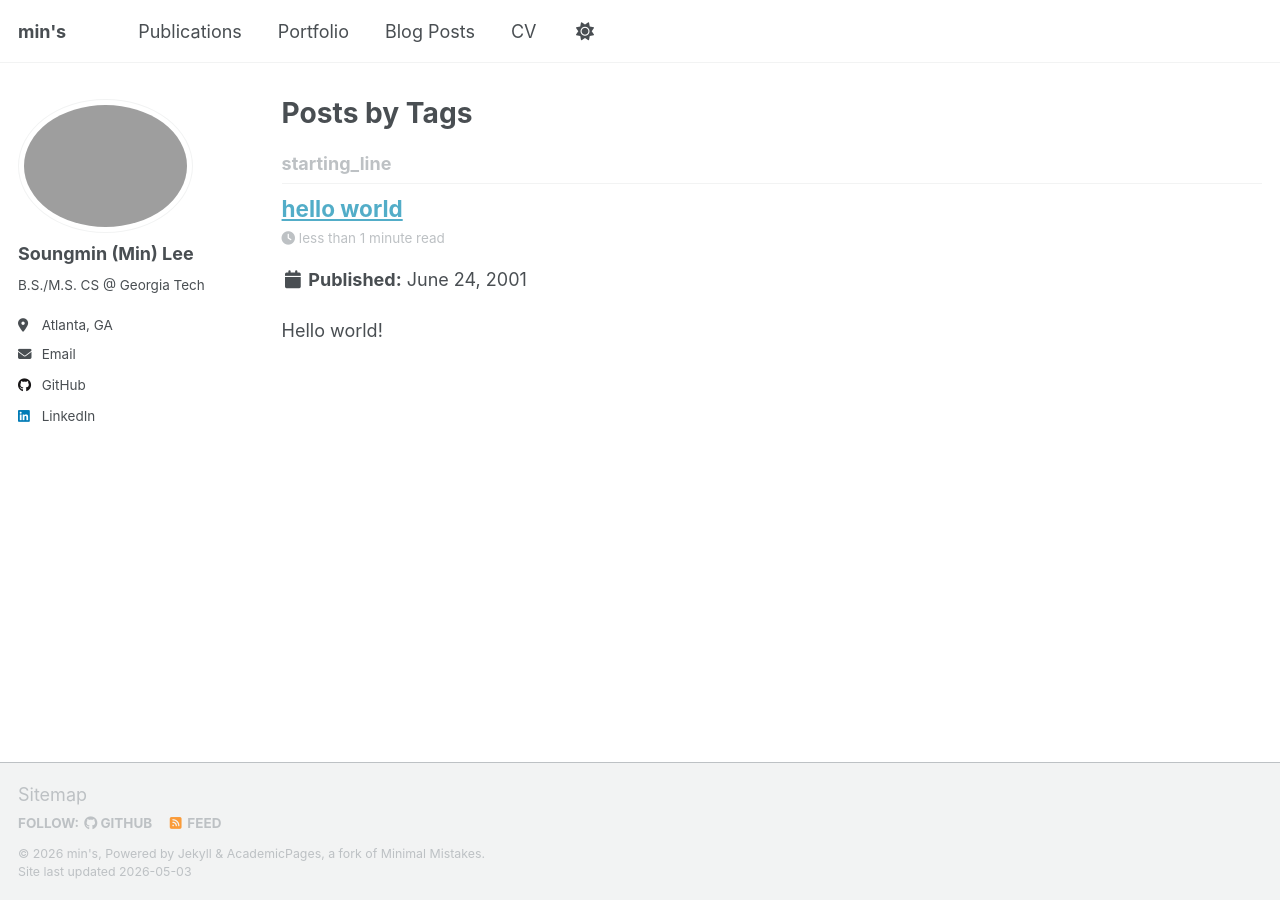
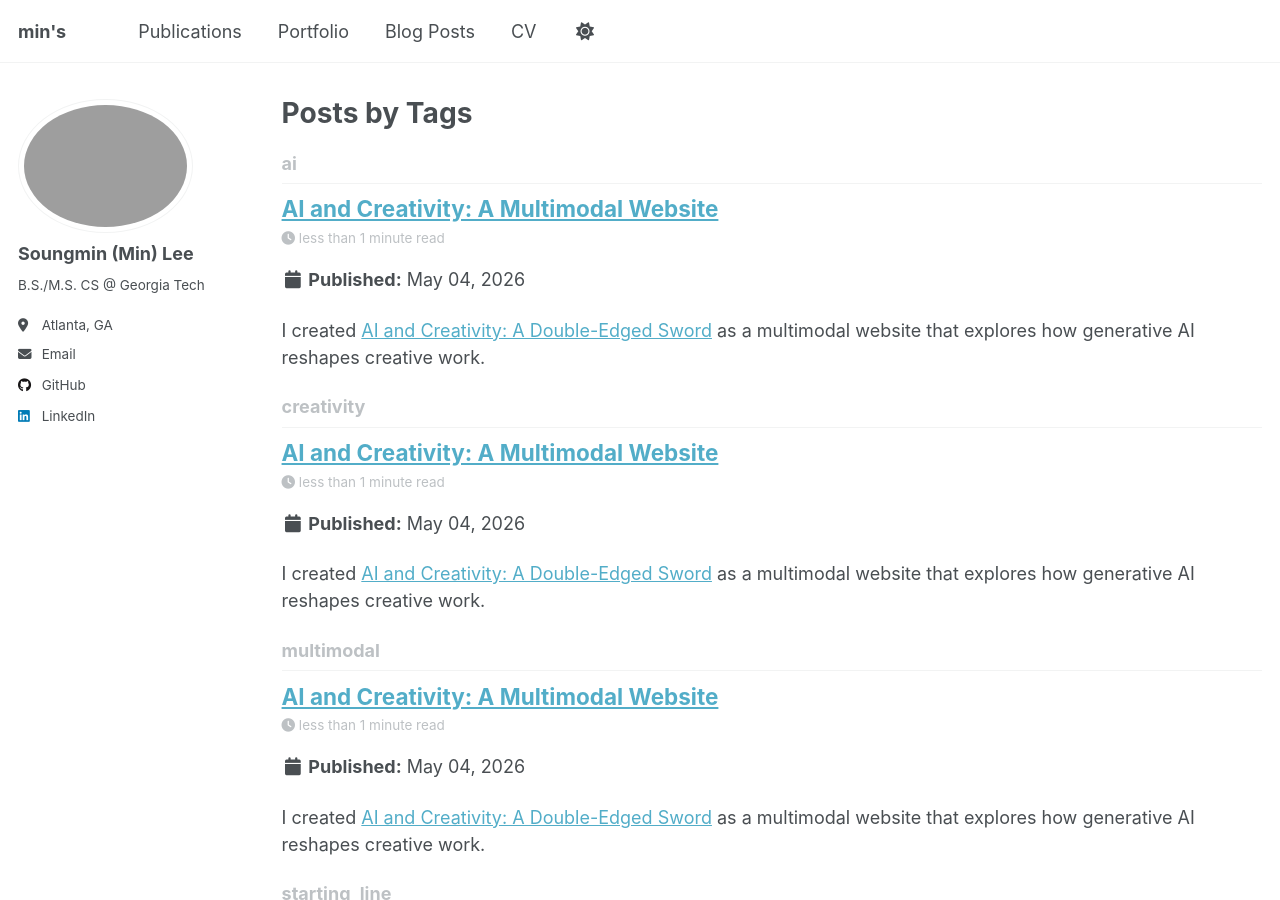
Before and after one commit to minovermax/minovermax.github.io, a Jekyll site: the page built from _pages/tag-archive.html, in a window 1280 px wide and 900 px high. Built offline with Jekyll 4.4.1, drawn with Linux system fonts in a browser that asks for light colours; a script that is not in the unit is left out.

Commit message:
Add multimodal website blog post

```diff
--- /dev/null
+++ b/_posts/2026-05-04-ai-and-creativity-multimodal-website.md
@@ -0,0 +1,15 @@
+---
+title: "AI and Creativity: A Multimodal Website"
+date: 2026-05-04
+permalink: /posts/2026/05/ai-and-creativity-multimodal-website/
+tags:
+  - ai
+  - creativity
+  - multimodal
+---
+
+I created [AI and Creativity: A Double-Edged Sword]({{ "/multimodal-project/" | relative_url }}) as a multimodal website that explores how generative AI reshapes creative work.
+
+The website combines research synthesis, visual comparison, motion, and source-backed argumentation to make a complex question easier to enter: AI can expand ideation and accelerate creative production, but it may also narrow originality, collective diversity, and authorship. Rather than treating AI as either a replacement for creative work or a neutral tool, I frame it as part of a co-creative system where human judgment, selection, and refinement still matter.
+
+[Visit the multimodal website]({{ "/multimodal-project/" | relative_url }}){: .btn .btn--primary }
--- a/multimodal-project/index.html
+++ b/multimodal-project/index.html
@@ -6,7 +6,7 @@
     <title>AI and Creativity: A Double-Edged Sword</title>
     <meta
       name="description"
-      content="A GitHub Pages-ready version of the AI and Creativity project."
+      content="A multimodal website on AI, creativity, human judgment, and the tradeoffs of generative tools."
     />
     <link rel="preconnect" href="https://fonts.googleapis.com" />
     <link rel="preconnect" href="https://fonts.gstatic.com" crossorigin />
@@ -47,7 +47,7 @@
       <main>
         <section class="hero container" id="hero">
           <div class="hero-copy reveal">
-            <p class="eyebrow">Multimodal Project</p>
+            <p class="eyebrow">Multimodal Website</p>
             <h1>
               AI and Creativity:
               <span>A Double-Edged Sword</span>
```
Also changed, not shown: multimodal-project/README.md (+2 -2 lines).
